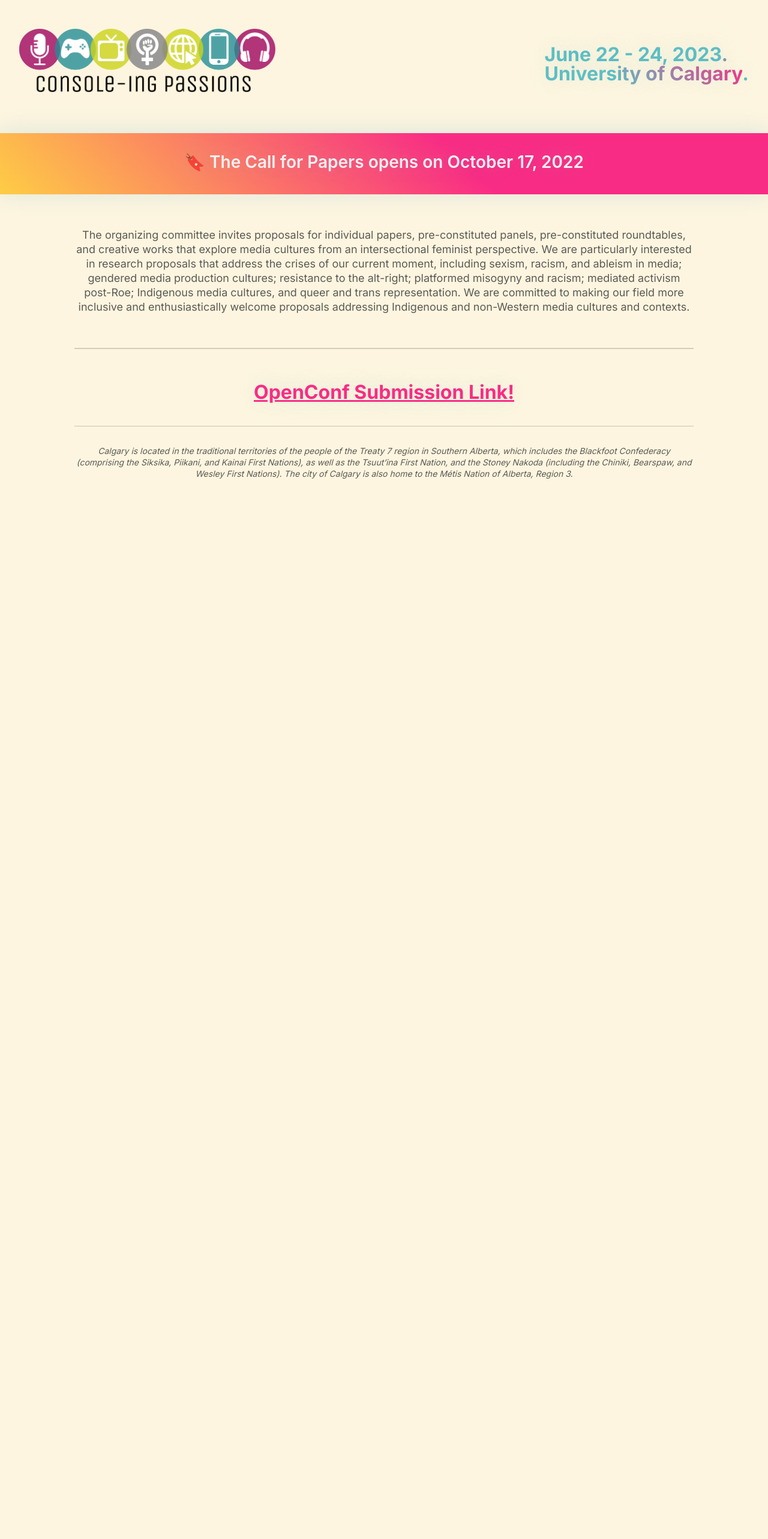
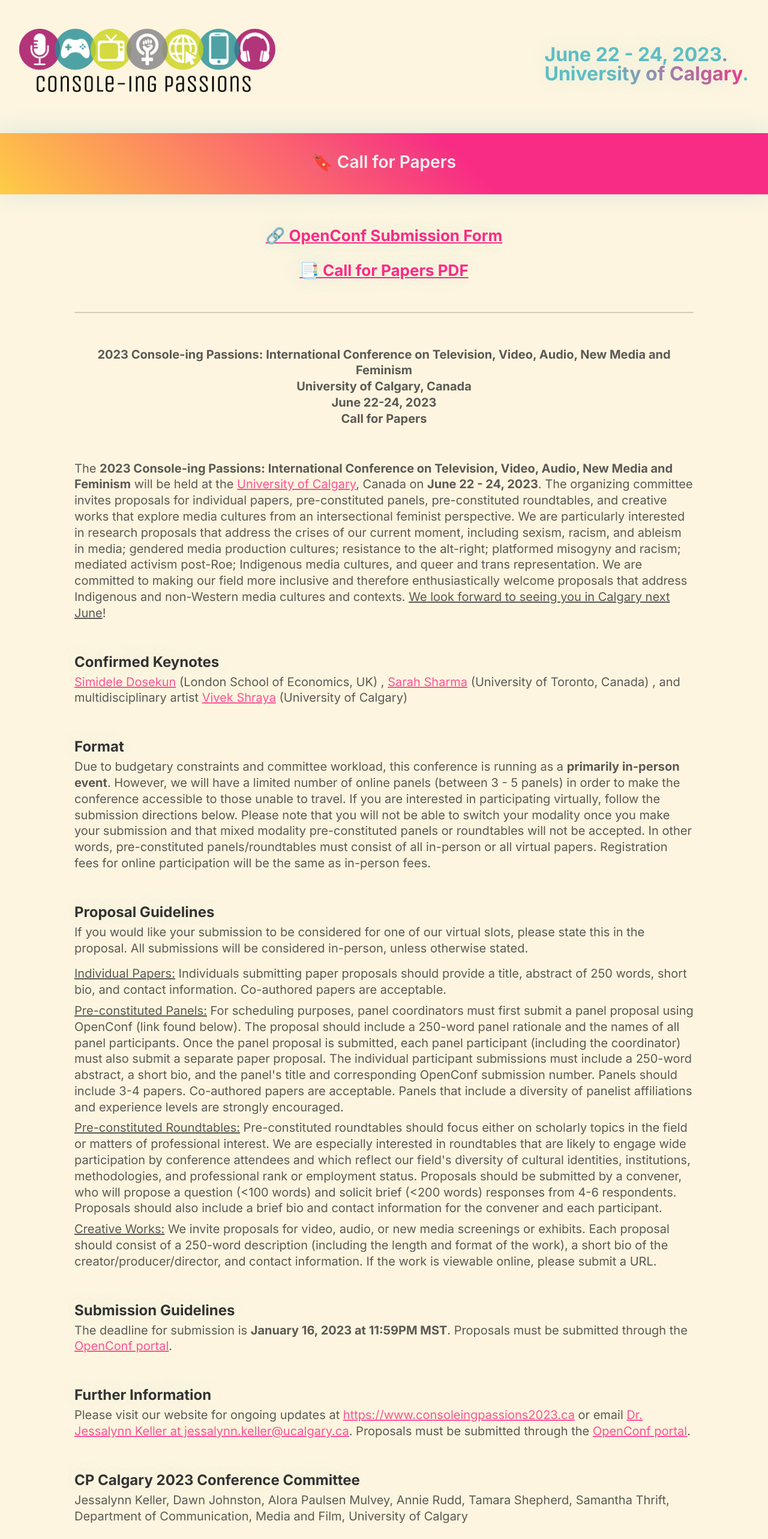
Before and after one commit to LMulvey/cp23, a Next.js app: page /call-for-papers in a window 1280 px wide. Shown: the top 2566 px of the page at 60% size. Before the commit the page ends 848 px from the top, so only its background shows below. Built offline with nearby package versions, Linux system fonts and the light colour scheme; a web font is replaced by a local one.

Commit message:
feat: update copy + cfp page

```diff
--- a/src/components/Layout/Layout.tsx
+++ b/src/components/Layout/Layout.tsx
@@ -15,8 +15,8 @@
   width: '100vw',
   display: 'flex',
   flexFlow: 'column nowrap',
+  alignItems: 'center',
   padding: '$24 $36',
-  alignItems: 'center',
   gap: '$8',
   '@bp2': {
     padding: '$48 $124',
@@ -145,7 +145,7 @@
   },
 });
 
-const Footer = styled('div', {
+const Footer = styled(motion.div, {
   borderTop: '1px solid rgba(0, 0, 0, 0.2)',
   marginTop: '$32',
   paddingTop: '$32',
@@ -200,14 +200,14 @@
             $isActive={isActive('/call-for-papers')}
             href="/call-for-papers"
           >
-            🔖 The Call for Papers opens on October 17, 2022
+            🔖 Call for Papers
           </Link>
         </NextLink>
         {/* <LinkDivider />
         <Link>🤔 FAQ</Link> */}
       </Links>
       {children}
-      <Footer>
+      <Footer variants={commonAnimationVariants}>
         <Content footer variants={contentVariants}>
           Calgary is located in the traditional territories of the people of the
           Treaty 7 region in Southern Alberta, which includes the Blackfoot
--- a/src/components/Typography/Heading.ts
+++ b/src/components/Typography/Heading.ts
@@ -13,3 +13,27 @@
     textAlign: 'left',
   },
 });
+
+export const HeadingMid = styled(motion.h3, {
+  alignSelf: 'start',
+  color: '#333',
+  fontSize: '$24',
+  fontWeight: '700',
+  letterSpacing: '-$1',
+  lineHeight: 1,
+  textAlign: 'left',
+  textShadow: '$blue40',
+});
+
+export const HeadingLink = styled(motion.a, {
+  fontSize: '$26',
+  fontWeight: '700',
+  letterSpacing: '-$1',
+  lineHeight: 1,
+  textAlign: 'center',
+  textShadow: '$blue40',
+  // eslint-disable-next-line canonical/sort-keys
+  '@bp2': {
+    textAlign: 'left',
+  },
+});
--- a/src/components/Typography/HeadingLink.ts
+++ /dev/null
@@ -1,15 +0,0 @@
-import { motion } from 'framer-motion';
-import { styled } from '@/stitches';
-
-export const HeadingLink = styled(motion.a, {
-  fontSize: '$32',
-  fontWeight: '700',
-  letterSpacing: '-$1',
-  lineHeight: 1,
-  textAlign: 'center',
-  textShadow: '$blue40',
-  // eslint-disable-next-line canonical/sort-keys
-  '@bp2': {
-    textAlign: 'left',
-  },
-});
--- a/src/components/Typography/index.ts
+++ b/src/components/Typography/index.ts
@@ -1,3 +1,5 @@
 export { Content } from './Content';
 export { Heading } from './Heading';
+export { HeadingLink } from './Heading';
+export { HeadingMid } from './Heading';
 export { CommonGradient } from './CommonGradient';
--- a/src/pages/call-for-papers.tsx
+++ b/src/pages/call-for-papers.tsx
@@ -1,6 +1,6 @@
 import { Layout } from '@/components/Layout';
-import { Content } from '@/components/Typography';
-import { HeadingLink } from '@/components/Typography/HeadingLink';
+import { Content, HeadingMid } from '@/components/Typography';
+import { HeadingLink } from '@/components/Typography';
 import { styled } from '@/stitches';
 import {
   commonAnimationVariants,
@@ -15,6 +15,15 @@
   backgroundColor: 'rgba(0, 0, 0, 0.2)',
   width: '100%',
   marginBottom: '$48',
+});
+
+const List = styled(motion.ul, {
+  textAlign: 'left',
+  marginTop: '$16',
+  alignSelf: 'start',
+  display: 'flex',
+  flexFlow: 'column nowrap',
+  gap: '$8',
 });
 
 const CallForPapers: NextPage = () => {
@@ -33,8 +42,61 @@
       viewport={{ once: true }}
       whileInView="visible"
     >
-      <Content small variants={contentVariants}>
-        The organizing committee invites proposals for individual papers,
+      <HeadingLink
+        aria-label="Console-ing Passions 2023 Call for Papers Submission"
+        css={{ marginBottom: '$24' }}
+        href="https://www.openconf.org/consoleingpassions2023/"
+        rel="noopener noreferrer"
+        target="_blank"
+        variants={commonAnimationVariants}
+      >
+        🔗 OpenConf Submission Form
+      </HeadingLink>
+      <HeadingLink
+        aria-label="Console-ing Passions 2023 Call for Papers PDF"
+        css={{ marginBottom: '$48' }}
+        href="/files/cp-2023-cfp.pdf"
+        rel="noopener noreferrer"
+        target="_blank"
+        variants={commonAnimationVariants}
+      >
+        📑 Call for Papers PDF
+      </HeadingLink>
+      <Divider variants={dividerVariants} />
+      <Content css={{ fontWeight: '700' }} variants={contentVariants}>
+        2023 Console-ing Passions: International Conference on Television,
+        Video, Audio, New Media and Feminism
+        <br />
+        University of Calgary, Canada
+        <br />
+        June 22-24, 2023
+        <br />
+        Call for Papers
+        <br />
+      </Content>
+      <Content
+        css={{ textAlign: 'left', alignSelf: 'start' }}
+        variants={contentVariants}
+      >
+        The{' '}
+        <strong>
+          2023 Console-ing Passions: International Conference on Television,
+          Video, Audio, New Media and Feminism
+        </strong>{' '}
+        will be held at the{' '}
+        <a
+          href="https://ucalgary.ca/"
+          aria-label="University of Calgary"
+          rel="noreferrer noopener"
+          target="_blank"
+        >
+          University of Calgary
+        </a>
+        , Canada on{' '}
+        <strong>
+          <time dateTime="2023-06-22">June 22 - 24, 2023</time>
+        </strong>
+        . The organizing committee invites proposals for individual papers,
         pre-constituted panels, pre-constituted roundtables, and creative works
         that explore media cultures from an intersectional feminist perspective.
         We are particularly interested in research proposals that address the
@@ -42,19 +104,179 @@
         media; gendered media production cultures; resistance to the alt-right;
         platformed misogyny and racism; mediated activism post-Roe; Indigenous
         media cultures, and queer and trans representation. We are committed to
-        making our field more inclusive and enthusiastically welcome proposals
-        addressing Indigenous and non-Western media cultures and contexts.
+        making our field more inclusive and therefore enthusiastically welcome
+        proposals that address Indigenous and non-Western media cultures and
+        contexts. <u>We look forward to seeing you in Calgary next June</u>!
       </Content>
-      <Divider variants={dividerVariants} />
-      <HeadingLink
-        aria-label="Console-ing Passions 2023 Call for Papers Submission"
-        href="https://www.openconf.org/consoleingpassions2023/"
-        rel="noopener noreferrer"
-        target="_blank"
-        variants={commonAnimationVariants}
+      <HeadingMid variants={commonAnimationVariants}>
+        Confirmed Keynotes
+      </HeadingMid>
+      <Content
+        css={{ textAlign: 'left', alignSelf: 'start' }}
+        variants={contentVariants}
       >
-        OpenConf Submission Link!
-      </HeadingLink>
+        <a
+          href="https://www.lse.ac.uk/media-and-communications/people/academic-staff/simidele-dosekun"
+          target="_blank"
+          rel="noreferrer noopener"
+        >
+          Simidele Dosekun
+        </a>{' '}
+        (London School of Economics, UK) ,{' '}
+        <a
+          href="https://www.utm.utoronto.ca/iccit/sarah-sharma"
+          rel="noreferrer noopener"
+          target="_blank"
+        >
+          Sarah Sharma
+        </a>{' '}
+        (University of Toronto, Canada) , and multidisciplinary artist{' '}
+        <a
+          href="https://vivekshraya.com/"
+          target="_blank"
+          rel="noreferrer noopener"
+        >
+          Vivek Shraya
+        </a>{' '}
+        (University of Calgary)
+      </Content>
+      <HeadingMid variants={commonAnimationVariants}>Format</HeadingMid>
+      <Content
+        css={{ textAlign: 'left', alignSelf: 'start' }}
+        variants={contentVariants}
+      >
+        Due to budgetary constraints and committee workload, this conference is
+        running as a <strong>primarily in-person event</strong>. However, we
+        will have a limited number of online panels (between 3 - 5 panels) in
+        order to make the conference accessible to those unable to travel. If
+        you are interested in participating virtually, follow the submission
+        directions below. Please note that you will not be able to switch your
+        modality once you make your submission and that mixed modality
+        pre-constituted panels or roundtables will not be accepted. In other
+        words, pre-constituted panels/roundtables must consist of all in-person
+        or all virtual papers. Registration fees for online participation will
+        be the same as in-person fees.
+      </Content>
+      <HeadingMid variants={commonAnimationVariants}>
+        Proposal Guidelines
+      </HeadingMid>
+      <Content
+        css={{ textAlign: 'left', alignSelf: 'start' }}
+        variants={contentVariants}
+      >
+        If you would like your submission to be considered for one of our
+        virtual slots, please state this in the proposal. All submissions will
+        be considered in-person, unless otherwise stated.
+        <List>
+          <li>
+            <u>Individual Papers:</u> Individuals submitting paper proposals
+            should provide a title, abstract of 250 words, short bio, and
+            contact information. Co-authored papers are acceptable.
+          </li>
+          <li>
+            <u>Pre-constituted Panels:</u> For scheduling purposes, panel
+            coordinators must first submit a panel proposal using OpenConf (link
+            found below). The proposal should include a 250-word panel rationale
+            and the names of all panel participants. Once the panel proposal is
+            submitted, each panel participant (including the coordinator) must
+            also submit a separate paper proposal. The individual participant
+            submissions must include a 250-word abstract, a short bio, and the
+            panel&apos;s title and corresponding OpenConf submission number.
+            Panels should include 3-4 papers. Co-authored papers are acceptable.
+            Panels that include a diversity of panelist affiliations and
+            experience levels are strongly encouraged.
+          </li>
+          <li>
+            <u>Pre-constituted Roundtables:</u> Pre-constituted roundtables
+            should focus either on scholarly topics in the field or matters of
+            professional interest. We are especially interested in roundtables
+            that are likely to engage wide participation by conference attendees
+            and which reflect our field&apos;s diversity of cultural identities,
+            institutions, methodologies, and professional rank or employment
+            status. Proposals should be submitted by a convener, who will
+            propose a question (&lt;100 words) and solicit brief (&lt;200 words)
+            responses from 4-6 respondents. Proposals should also include a
+            brief bio and contact information for the convener and each
+            participant.
+          </li>
+          <li>
+            <u>Creative Works:</u> We invite proposals for video, audio, or new
+            media screenings or exhibits. Each proposal should consist of a
+            250-word description (including the length and format of the work),
+            a short bio of the creator/producer/director, and contact
+            information. If the work is viewable online, please submit a URL.
+          </li>
+        </List>
+      </Content>
+
+      <HeadingMid variants={commonAnimationVariants}>
+        Submission Guidelines
+      </HeadingMid>
+
+      <Content
+        css={{ textAlign: 'left', alignSelf: 'start' }}
+        variants={contentVariants}
+      >
+        The deadline for submission is{' '}
+        <strong>
+          <time dateTime="2023-01-16">January 16, 2023 at 11:59PM MST</time>
+        </strong>
+        . Proposals must be submitted through the{' '}
+        <a
+          aria-label="Console-ing Passions 2023 OpenConf Call for Papers Submission Form"
+          href="https://www.openconf.org/consoleingpassions2023/openconf.php"
+          target="_blank"
+          rel="noreferrer noopener"
+        >
+          OpenConf portal
+        </a>
+        .
+      </Content>
+
+      <HeadingMid variants={commonAnimationVariants}>
+        Further Information
+      </HeadingMid>
+      <Content
+        css={{ textAlign: 'left', alignSelf: 'start' }}
+        variants={contentVariants}
+      >
+        Please visit our website for ongoing updates at{' '}
+        <a
+          aria-label="Console-ing Passions 2023"
+          href="https://www.consoleingpassions2023.ca"
+        >
+          https://www.consoleingpassions2023.ca
+        </a>{' '}
+        or email{' '}
+        <a
+          aria-label="Contact Dr. Jessalyn Keller"
+          href="mailto:jessalynn.keller@ucalgary.ca"
+        >
+          Dr. Jessalynn Keller at jessalynn.keller@ucalgary.ca
+        </a>
+        . Proposals must be submitted through the{' '}
+        <a
+          aria-label="Console-ing Passions 2023 OpenConf Call for Papers Submission Form"
+          href="https://www.openconf.org/consoleingpassions2023/openconf.php"
+          target="_blank"
+          rel="noreferrer noopener"
+        >
+          OpenConf portal
+        </a>
+        .
+      </Content>
+
+      <HeadingMid variants={commonAnimationVariants}>
+        CP Calgary 2023 Conference Committee
+      </HeadingMid>
+      <Content
+        css={{ textAlign: 'left', alignSelf: 'start' }}
+        variants={contentVariants}
+      >
+        Jessalynn Keller, Dawn Johnston, Alora Paulsen Mulvey, Annie Rudd,
+        Tamara Shepherd, Samantha Thrift, Department of Communication, Media and
+        Film, University of Calgary
+      </Content>
     </Layout>
   );
 };
```
Also changed, not shown: cspell.json (+7 -1 lines), src/pages/index.tsx (+10 -1 lines), 1 other file (tests, documents, lock files or other folders).
